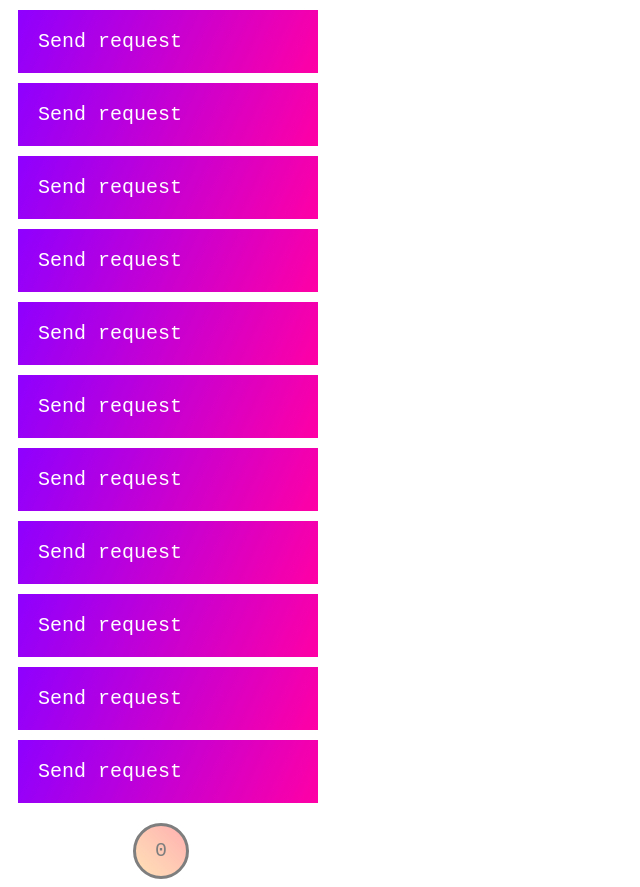
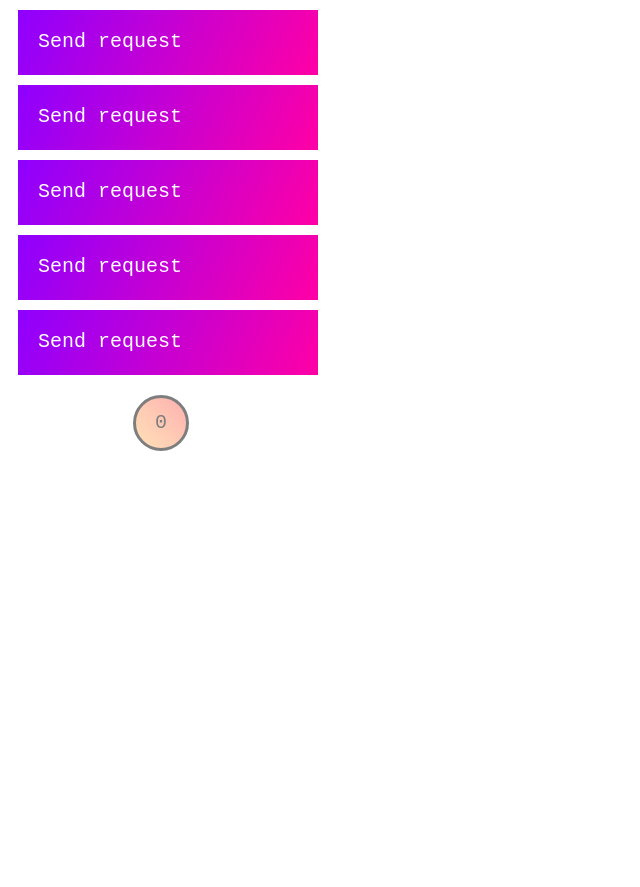
Before and after one commit to Alick09/Flush.js, a website: page demo/index.html in a window 1280 px wide. Shown: the whole page, without its empty margins (0-640 px from the left). After the commit the page ends 800 px from the top, so only its background shows below. Drawn offline with nearby package versions, Linux system fonts and the light colour scheme.

Commit message:
update README

```diff
--- a/demo/index.html
+++ b/demo/index.html
@@ -6,12 +6,6 @@
 </head>
 <body>
     <div class="container">
-        <div class="request-sender">Send request</div>
-        <div class="request-sender">Send request</div>
-        <div class="request-sender">Send request</div>
-        <div class="request-sender">Send request</div>
-        <div class="request-sender">Send request</div>
-        <div class="request-sender">Send request</div>
         <div class="request-sender">Send request</div>
         <div class="request-sender">Send request</div>
         <div class="request-sender">Send request</div>
--- a/demo/style.css
+++ b/demo/style.css
@@ -8,12 +8,14 @@
     color: white;
     margin: 10px;
     width: 300px;
+    height: 65px;
     transition: 0.2s;
     box-sizing: border-box;
 }
 
 .request-sender:hover {
     transform: scale(1.05);
+    cursor: pointer;
 }
 
 .flush-button {
@@ -40,7 +42,7 @@
 
 .request-sender.loading { background: black; }
 .request-sender.success { background: linear-gradient(45deg, #00426f, #008304); }
-.request-sender.error { border: 10px #a70000 solid; }
+.request-sender.error { border: 10px #a70000 solid; padding: 10px 20px; }
 
 
 @keyframes pulsing {
--- a/package.json
+++ b/package.json
@@ -1,6 +1,6 @@
 {
   "name": "flush-js",
-  "version": "1.1.1",
+  "version": "1.1.2",
   "description": "Automatization processes for retrying unsuccessful (bad connection) requests",
   "main": "src/flush.js",
   "scripts": {
```
Also changed, not shown: README.md, 2 other files.
